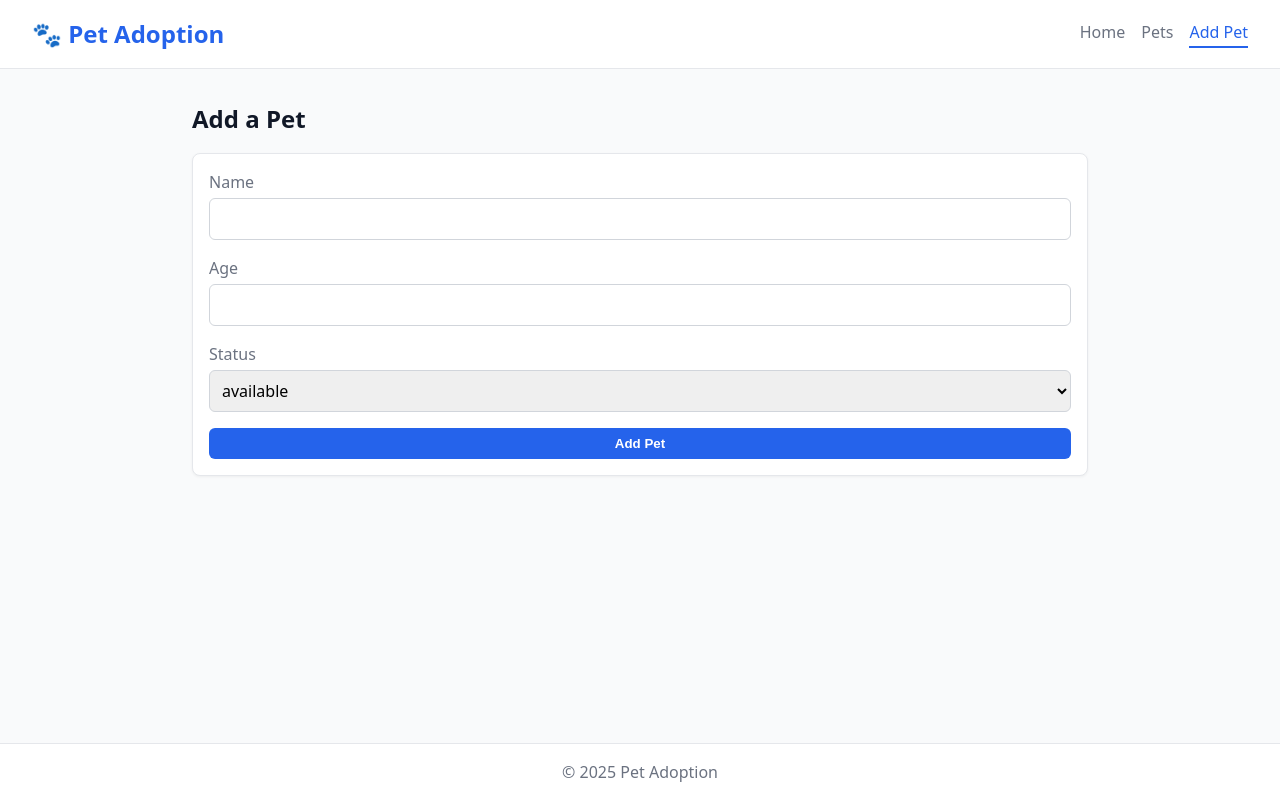
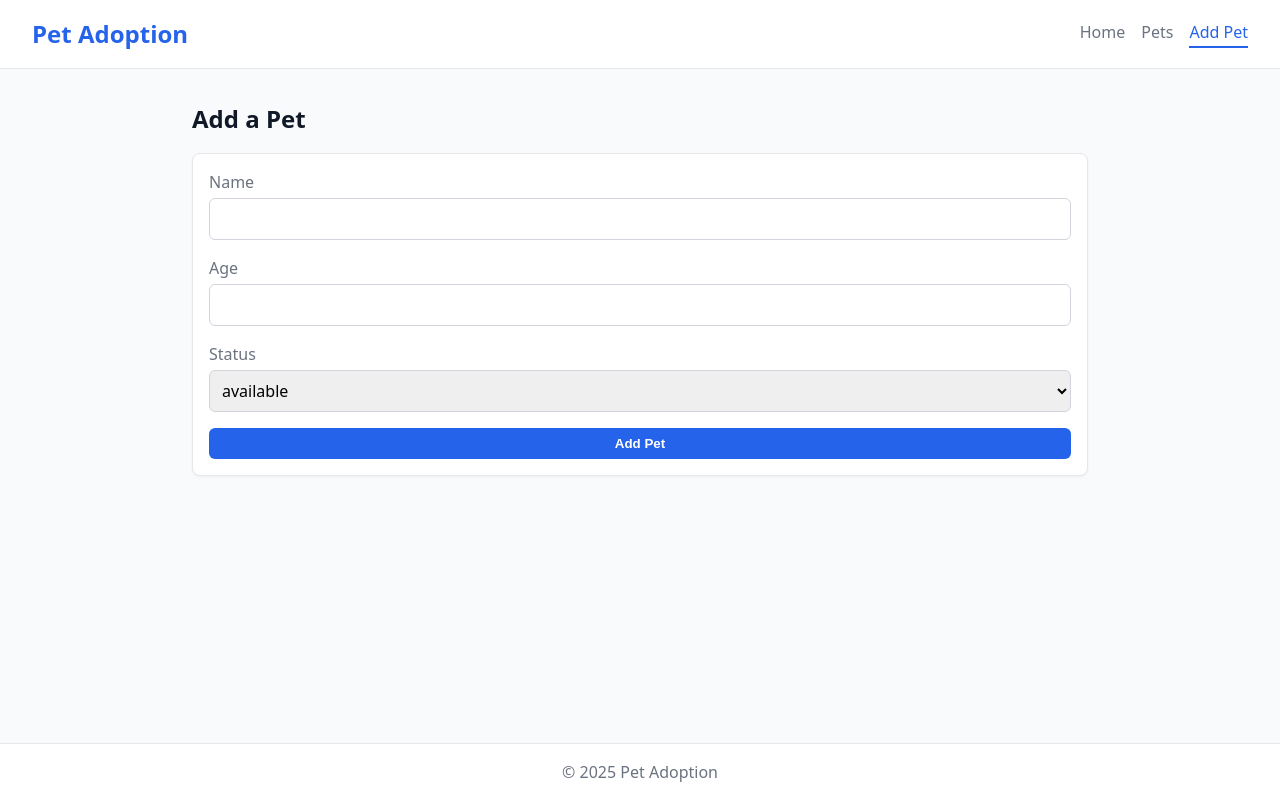
Before and after one commit to Tuscaney/pet-adoption-project, a React (Vite) app: page /add in a window 1280 px wide. Built offline with nearby package versions, Linux system fonts and the light colour scheme; no server answers.

Commit message:
align button styles; make Add a Pet blue (btn-primary)

```diff
--- a/src/App.jsx
+++ b/src/App.jsx
@@ -8,7 +8,7 @@ export default function App() {
   return (
     <div className="site">
       <header>
-        <h1>🐾 Pet Adoption</h1>
+        <h1>Pet Adoption</h1>
         <nav>
           <NavLink to="/" end className={({ isActive }) => isActive ? 'nav-link active' : 'nav-link'}>
             Home
--- a/src/pages/Home.jsx
+++ b/src/pages/Home.jsx
@@ -3,7 +3,7 @@ import { Link } from "react-router-dom";
 export default function Home() {
   // Swap this URL for any photo you prefer
   const HERO_IMG =
-    "https://images.unsplash.com/photo-1517849845537-4d257902454a?q=80&w=1600&auto=format&fit=crop";
+    "https://dogtraininggeek.com/wp-content/uploads/2025/02/t-1.png";
 
   return (
     <section className="container">
@@ -18,7 +18,7 @@ export default function Home() {
           <p>Browse available pets, add new ones, and mark them as adopted.</p>
           <div className="home-actions">
             <Link to="/pets" className="btn btn-primary">View Pets</Link>
-            <Link to="/add" className="btn">Add a Pet</Link>
+            <Link to="/add" className="btn btn-primary">Add a Pet</Link>
           </div>
         </div>
       </div>
```
